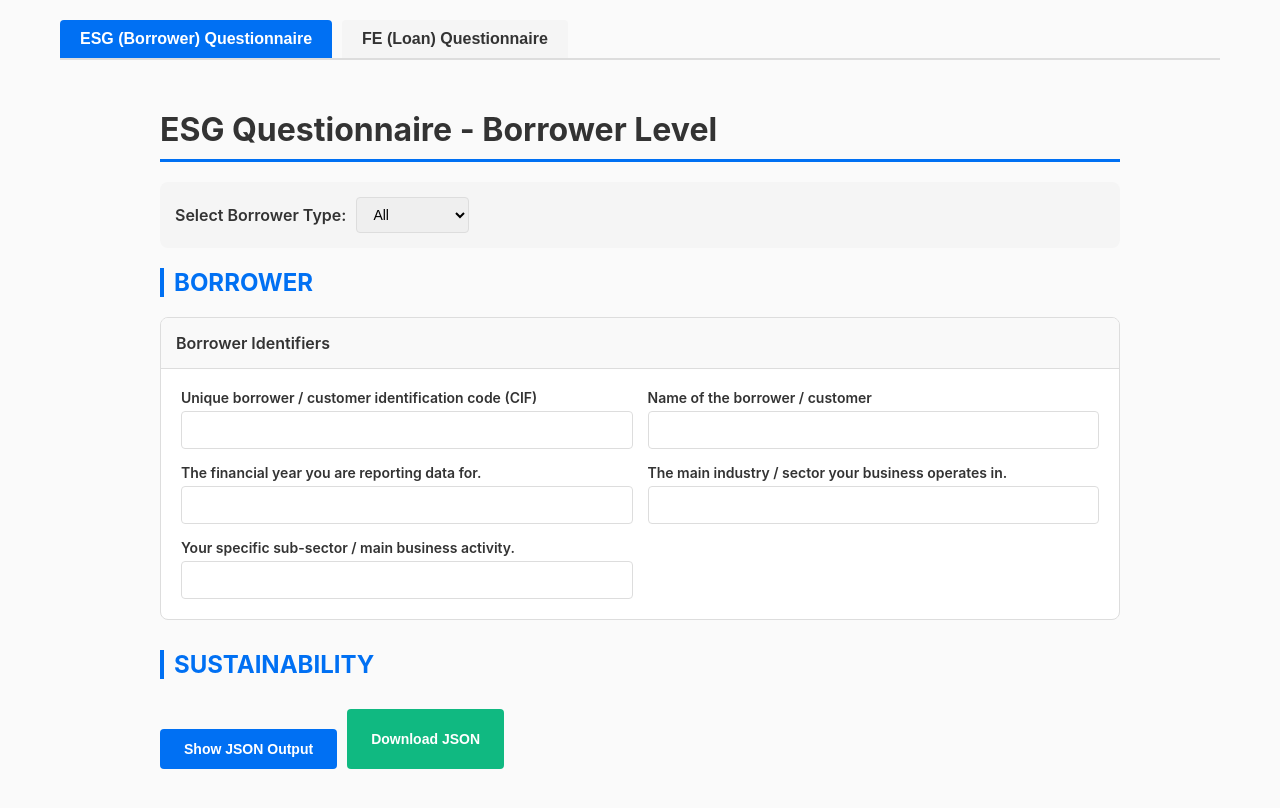
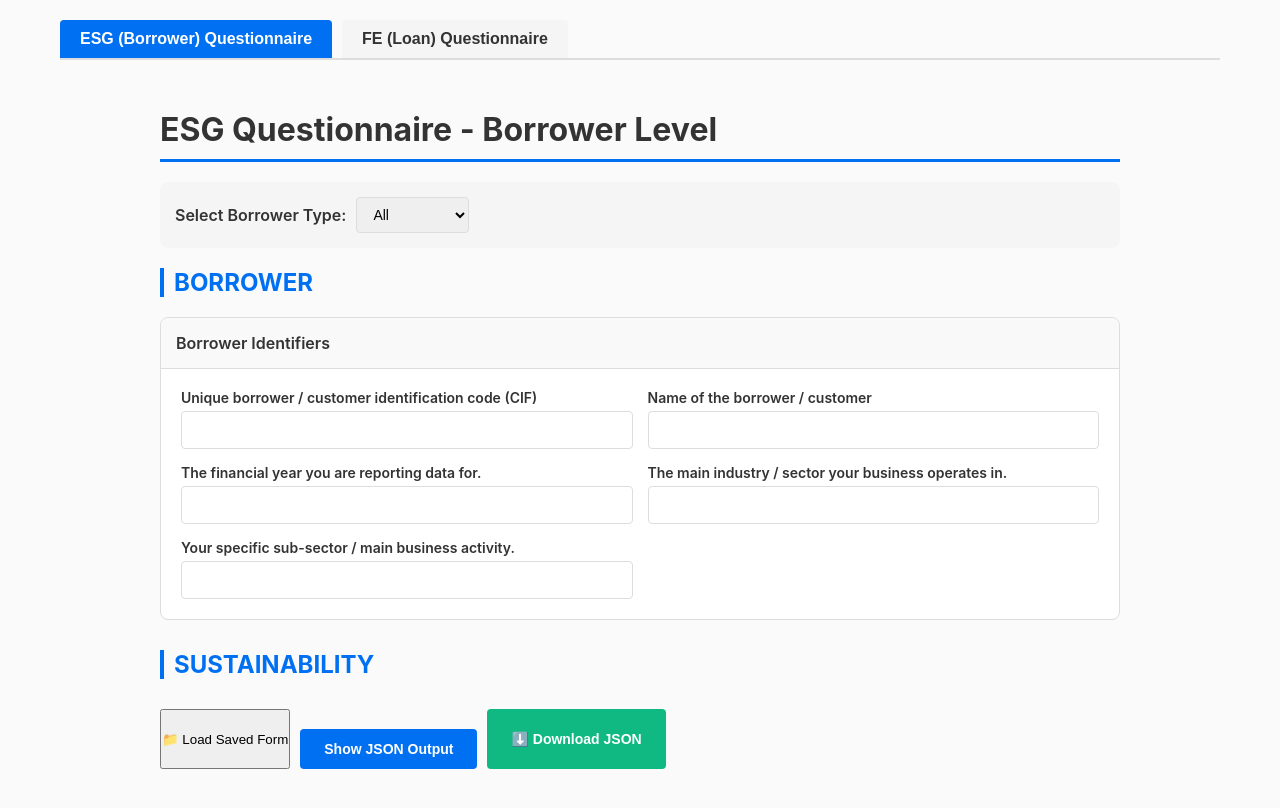
Before and after one commit to rufinjose-ctrl/questionnaire-form, a Next.js app: page / in a window 1280 px wide. Shown: the top 808 px of the page. Built offline with nearby package versions, Linux system fonts and the light colour scheme.

Commit message:
Add nested validOptions with unit/min/max and file import feature for form pre-population

```diff
--- a/components/EnhancedDynamicForm.js
+++ b/components/EnhancedDynamicForm.js
@@ -1,4 +1,4 @@
-import { useState } from 'react';
+import { useState, useRef } from 'react';
 import './DynamicForm.css';
 
 export default function EnhancedDynamicForm({ questionnaire, title }) {
@@ -6,15 +6,15 @@ export default function EnhancedDynamicForm({ questionnaire, title }) {
   const [selectedBorrowerType, setSelectedBorrowerType] = useState('all');
   const [selectedLoanType, setSelectedLoanType] = useState('all');
   const [showJsonOutput, setShowJsonOutput] = useState(false);
-  // Track selected options for each multi-select question
   const [multiSelectState, setMultiSelectState] = useState({});
+  const fileInputRef = useRef(null);
 
-  // Determine if this is a borrower or loan level questionnaire
+  // Determine questionnaire type
   const dataLevels = Object.keys(questionnaire);
   const isBorrowerLevel = dataLevels.some(level => level.includes('BORROWER'));
   const isLoanLevel = dataLevels.some(level => level.includes('LOAN'));
 
-  // Get all questions to find question metadata
+  // Get all questions for metadata
   const getAllQuestions = () => {
     const allQuestions = [];
     Object.values(questionnaire).forEach(levels => {
@@ -32,7 +32,7 @@ export default function EnhancedDynamicForm({ questionnaire, title }) {
     questionMap[q.questionCode] = q;
   });
 
-  // Handle single value inputs
+  // Handle single value inputs with validation
   const handleInputChange = (questionCode, value) => {
     setFormData(prev => ({
       ...prev,
@@ -40,8 +40,23 @@ export default function EnhancedDynamicForm({ questionnaire, title }) {
     }));
   };
 
-  // Handle multi-select value input
+  // Handle multi-select value input with min/max validation
   const handleMultiSelectValueChange = (questionCode, option, value) => {
+    const question = questionMap[questionCode];
+    const validOptions = question?.validOptions;
+    const optionMeta = validOptions?.[option];
+
+    // Validate against min/max if available
+    const numValue = parseFloat(value);
+    if (optionMeta && !isNaN(numValue)) {
+      if (optionMeta.min !== undefined && numValue < optionMeta.min) {
+        console.warn(`Value ${numValue} is below minimum ${optionMeta.min}`);
+      }
+      if (optionMeta.max !== undefined && numValue > optionMeta.max) {
+        console.warn(`Value ${numValue} is above maximum ${optionMeta.max}`);
+      }
+    }
+
     setFormData(prev => ({
       ...prev,
       [questionCode]: {
@@ -51,11 +66,10 @@ export default function EnhancedDynamicForm({ questionnaire, title }) {
     }));
   };
 
-  // Add a new option row for multi-select
+  // Add multi-select option
   const handleAddMultiSelectOption = (questionCode, option) => {
     if (!option) return;
 
-    // Add to form data
     setFormData(prev => ({
       ...prev,
       [questionCode]: {
@@ -64,14 +78,13 @@ export default function EnhancedDynamicForm({ questionnaire, title }) {
       }
     }));
 
-    // Clear the dropdown
     setMultiSelectState(prev => ({
       ...prev,
       [questionCode]: ''
     }));
   };
 
-  // Remove an option row for multi-select
+  // Remove multi-select option
   const handleRemoveMultiSelectOption = (questionCode, option) => {
     setFormData(prev => {
       const updated = { ...prev[questionCode] };
@@ -83,14 +96,57 @@ export default function EnhancedDynamicForm({ questionnaire, title }) {
     });
   };
 
+  // Handle file upload for JSON import
+  const handleFileUpload = (event) => {
+    const file = event.target.files?.[0];
+    if (!file) return;
+
+    const reader = new FileReader();
+    reader.onload = (e) => {
+      try {
+        const json = JSON.parse(e.target?.result);
+        const responses = json.responses || {};
+        const newFormData = {};
+
+        // Convert imported JSON back to form data
+        Object.entries(responses).forEach(([key, value]) => {
+          if (typeof value === 'object' && value !== null && !Array.isArray(value)) {
+            // Multi-select or nested structure
+            if (value.items) {
+              const items = {};
+              Object.entries(value.items).forEach(([itemKey, itemValue]) => {
+                if (typeof itemValue === 'object' && itemValue.value !== undefined) {
+                  items[itemKey] = itemValue.value;
+                } else {
+                  items[itemKey] = itemValue;
+                }
+              });
+              newFormData[key] = items;
+            } else if (value.value !== undefined) {
+              newFormData[key] = value.value;
+            } else {
+              newFormData[key] = value;
+            }
+          } else {
+            newFormData[key] = value;
+          }
+        });
+
+        setFormData(newFormData);
+        alert('✅ Form loaded successfully!');
+      } catch (error) {
+        alert('❌ Error loading JSON: ' + error.message);
+      }
+    };
+    reader.readAsText(file);
+  };
+
   const isQuestionVisible = (question) => {
     if (isBorrowerLevel) {
-      // Filter by borrower type only
       if (!question.borrowerTypes) return true;
       if (question.borrowerTypes.includes('all')) return true;
       return question.borrowerTypes.includes(selectedBorrowerType);
     } else if (isLoanLevel) {
-      // Filter by BOTH borrower type AND loan type
       const borrowerMatch = !question.borrowerTypes ||
                            question.borrowerTypes.includes('all') ||
                            question.borrowerTypes.includes(selectedBorrowerType);
@@ -104,7 +160,6 @@ export default function EnhancedDynamicForm({ questionnaire, title }) {
     return true;
   };
 
-  // Detect multi-select questions (those with validOptions)
   const isMultiSelectQuestion = (question) => {
     return question.validOptions && question.type === 'multiselect';
   };
@@ -133,25 +188,25 @@ export default function EnhancedDynamicForm({ questionnaire, title }) {
     );
   };
 
-  // Render multi-select field with dynamic add/remove
+  // Render multi-select field with nested validOptions
   const renderMultiSelectField = (question) => {
     if (!isQuestionVisible(question)) return null;
 
-    // Parse validOptions
-    let options = [];
-    try {
-      if (typeof question.validOptions === 'string') {
-        options = JSON.parse(question.validOptions);
-      } else {
-        options = question.validOptions;
-      }
-    } catch (e) {
-      options = question.validOptions ? [question.validOptions] : [];
+    const validOptions = question.validOptions;
+    const isNested = validOptions && typeof validOptions === 'object' &&
+                     !Array.isArray(validOptions) &&
+                     Object.values(validOptions)[0]?.unit;
+
+    let optionList = [];
+    if (isNested) {
+      optionList = Object.keys(validOptions);
+    } else if (Array.isArray(validOptions)) {
+      optionList = validOptions;
     }
 
     const selectedData = formData[question.questionCode] || {};
     const selectedOptions = Object.keys(selectedData);
-    const availableOptions = options.filter(opt => !selectedOptions.includes(opt));
+    const availableOptions = optionList.filter(opt => !selectedOptions.includes(opt));
     const currentDropdownValue = multiSelectState[question.questionCode] || '';
 
     return (
@@ -186,7 +241,13 @@ export default function EnhancedDynamicForm({ questionnaire, title }) {
         {/* Selected items with value inputs */}
         {selectedOptions.length > 0 && (
           <div className="multiselect-items-container">
-            {selectedOptions.map(option => (
+            {selectedOptions.map(option => {
+              const optionMeta = isNested ? validOptions[option] : {};
+              const unit = optionMeta.unit || question.unit;
+              const min = optionMeta.min;
+              const max = optionMeta.max;
+
+              return (
                 <div key={option} className="multiselect-item-dynamic">
                   <div className="item-label">{option}</div>
                   <div className="item-input">
@@ -195,9 +256,12 @@ export default function EnhancedDynamicForm({ questionnaire, title }) {
                       placeholder="Value"
                       value={selectedData[option]}
                       onChange={(e) => handleMultiSelectValueChange(question.questionCode, option, e.target.value)}
-                    step="0.01"
+                      step={optionMeta.type === 'integer' ? '1' : '0.01'}
+                      min={min}
+                      max={max}
+                      title={min !== undefined && max !== undefined ? `Range: ${min} - ${max}` : ''}
                     />
-                  {question.unit && <span className="unit">{question.unit}</span>}
+                    {unit && <span className="unit">{unit}</span>}
                   </div>
                   <button
                     className="remove-button"
@@ -207,7 +271,8 @@ export default function EnhancedDynamicForm({ questionnaire, title }) {
                     ✕
                   </button>
                 </div>
-            ))}
+              );
+            })}
           </div>
         )}
 
@@ -270,7 +335,7 @@ export default function EnhancedDynamicForm({ questionnaire, title }) {
     );
   };
 
-  // Generate clean JSON output with nested unit structure
+  // Generate JSON output with proper typing
   const generateJsonOutput = () => {
     const output = {
       timestamp: new Date().toISOString(),
@@ -288,17 +353,39 @@ export default function EnhancedDynamicForm({ questionnaire, title }) {
       if (value !== undefined && value !== null && value !== '') {
         const question = questionMap[key];
 
-        // Check if this is a multi-select field
         if (typeof value === 'object' && !Array.isArray(value) && Object.keys(value).length > 0) {
-          // Multi-select with unit
-          const unit = question?.unit || null;
+          // Multi-select
+          const validOptions = question?.validOptions;
+          const isNested = validOptions && typeof validOptions === 'object' &&
+                          !Array.isArray(validOptions) &&
+                          Object.values(validOptions)[0]?.unit;
+
+          const items = {};
+          Object.entries(value).forEach(([itemKey, itemValue]) => {
+            const optionMeta = isNested ? validOptions[itemKey] : {};
+            const numValue = itemValue !== '' ? parseFloat(itemValue) : null;
+
+            items[itemKey] = {
+              value: optionMeta.type === 'integer' && numValue ? parseInt(numValue) : numValue,
+              type: optionMeta.type || 'decimal',
+              unit: optionMeta.unit || question?.unit
+            };
+          });
+
           output.responses[key] = {
-            unit: unit,
-            items: value
+            type: 'multiselect',
+            items: items
           };
         } else {
-          // Regular single value
-          output.responses[key] = value;
+          // Single value - convert type if needed
+          const numValue = question?.type === 'decimal' ? parseFloat(value) :
+                          question?.type === 'integer' ? parseInt(value) : value;
+
+          output.responses[key] = {
+            value: numValue,
+            type: question?.type || 'text',
+            unit: question?.unit || null
+          };
         }
       }
     });
@@ -377,24 +464,39 @@ export default function EnhancedDynamicForm({ questionnaire, title }) {
 
       <div className="button-group">
         <button
+          className="import-button"
+          onClick={() => fileInputRef.current?.click()}
+        >
+          📁 Load Saved Form
+        </button>
+        <input
+          ref={fileInputRef}
+          type="file"
+          accept=".json"
+          onChange={handleFileUpload}
+          style={{ display: 'none' }}
+        />
+
+        <button
           className="submit-button"
           onClick={() => setShowJsonOutput(!showJsonOutput)}
         >
           {showJsonOutput ? 'Hide' : 'Show'} JSON Output
         </button>
+
         <button
           className="download-button"
           onClick={() => {
             const element = document.createElement('a');
             element.setAttribute('href', 'data:text/plain;charset=utf-8,' + encodeURIComponent(jsonOutput));
-            element.setAttribute('download', 'questionnaire-response.json');
+            element.setAttribute('download', `questionnaire-${new Date().toISOString().slice(0,10)}.json`);
             element.style.display = 'none';
             document.body.appendChild(element);
             element.click();
             document.body.removeChild(element);
           }}
         >
-          Download JSON
+          ⬇️ Download JSON
         </button>
       </div>
 
--- a/components/enhanced-styles.css
+++ b/components/enhanced-styles.css
@@ -330,3 +330,37 @@
     width: 100%;
   }
 }
+
+/* Import Button */
+.import-button {
+  padding: 12px 24px;
+  background: #3b82f6;
+  color: white;
+  border: none;
+  border-radius: 4px;
+  cursor: pointer;
+  font-weight: 600;
+  font-size: 14px;
+  transition: background 0.2s;
+}
+
+.import-button:hover {
+  background: #2563eb;
+}
+
+/* Update download button styling */
+.download-button {
+  padding: 12px 24px;
+  background: #10b981;
+  color: white;
+  border: none;
+  border-radius: 4px;
+  cursor: pointer;
+  font-weight: 600;
+  font-size: 14px;
+  transition: background 0.2s;
+}
+
+.download-button:hover {
+  background: #059669;
+}
--- a/data/loan-questions.json
+++ b/data/loan-questions.json
@@ -321,7 +321,56 @@
           "subGroupName": null,
           "subGroupType": null,
           "TabBoxHeaderTitle": "The Energy consumed by the Farm for the reporting period for which financed emission calculation is required",
-          "validOptions": "[\"Agricultural Waste\", \"Anthracite Coal\", \"Asphalt\", \"Aviation Gasoline\", \"Bagasse\", \"Bamboo\", \"Biodiesel\", \"Bioethanol\", \"Biogas\", \"Biogasoline\", \"Biomethane\", \"Bitumen\", \"Bituminous Coal\", \"Blast Furnace Gas\", \"Butane\", \"Butylene\", \"Charcoal\", \"Coal\", \"Coke\", \"Coke Oven Gas\", \"Compressed Natural Gas (CNG)\", \"Crude Oil\", \"Crude Oil Extra Heavy\", \"Crude Oil Heavy\", \"Crude Oil Light\", \"Diesel\", \"Distillate Oil\", \"Ethane\", \"Ethylene\", \"Fuel Gas\", \"Fuel Oil Number 1\", \"Fuel Oil Number 2\", \"Fuel Oil Number 4\", \"Fuel Oil Number 5\", \"Fuel Oil Number 6\", \"Gas Oil\", \"General Municipal Waste\", \"Grass\", \"Heavy Gas Oil\", \"Hydrogen\", \"Industrial Wastes\", \"Jet Gasoline\", \"Jet Kerosene\", \"Kerosene\", \"Light Distillate\", \"Lignite Coal\", \"Liquefied Natural Gas (LNG)\", \"Liquified Petroleum Gases (LPG)\", \"Liquid Biofuel\", \"Lubricants\", \"Methane\", \"Motor Gasoline\", \"Natural Gas\", \"Natural Gas Liquids (NGL)\", \"Natural Gasoline\", \"Other Petroleum Gas\", \"Peat\", \"Petrol\", \"Propane Gas\", \"Propane Liquid\", \"Propylene\", \"Town Gas\", \"Wood\", \"Wood Chips\", \"Wood Logs\", \"Wood Pellets\", \"Wood Waste\", \"Coal gas Consumption\", \"Gas/Diesel Oil\", \"Consumption - Energy from renewable source\", \"Consumption - Energy from non-renewable source\", \"Piped Natural Gas (PNG)\"]",
+          "validOptions": {
+            "Anthracite Coal": {
+              "unit": "tonnes",
+              "type": "decimal",
+              "min": 0,
+              "max": 10000
+            },
+            "Bituminous Coal": {
+              "unit": "tonnes",
+              "type": "decimal",
+              "min": 0,
+              "max": 10000
+            },
+            "Asphalt": {
+              "unit": "tonnes",
+              "type": "decimal",
+              "min": 0,
+              "max": 5000
+            },
+            "Aviation Gasoline": {
+              "unit": "liters",
+              "type": "decimal",
+              "min": 0,
+              "max": 50000
+            },
+            "Diesel": {
+              "unit": "liters",
+              "type": "decimal",
+              "min": 0,
+              "max": 100000
+            },
+            "Natural Gas": {
+              "unit": "m\u00b3",
+              "type": "decimal",
+              "min": 0,
+              "max": 1000000
+            },
+            "LPG": {
+              "unit": "kg",
+              "type": "decimal",
+              "min": 0,
+              "max": 50000
+            },
+            "Biogas": {
+              "unit": "m\u00b3",
+              "type": "decimal",
+              "min": 0,
+              "max": 500000
+            }
+          },
           "borrowerTypes": [
             "Agriculture"
           ],
```
Lines whose indentation alone changed are shown as unchanged.
